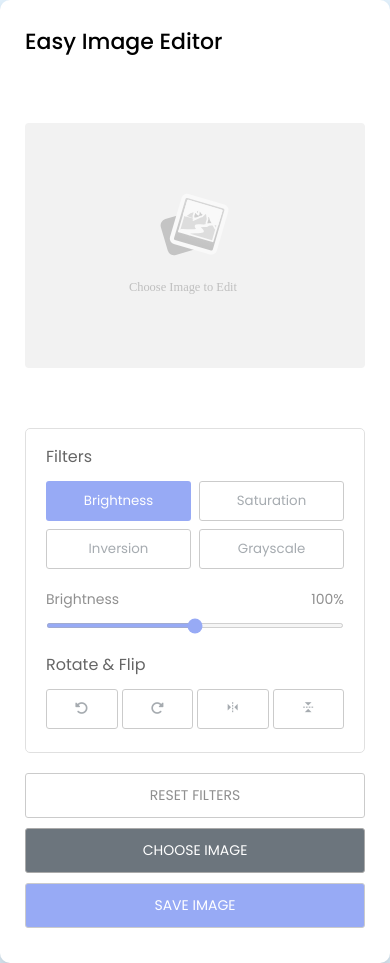
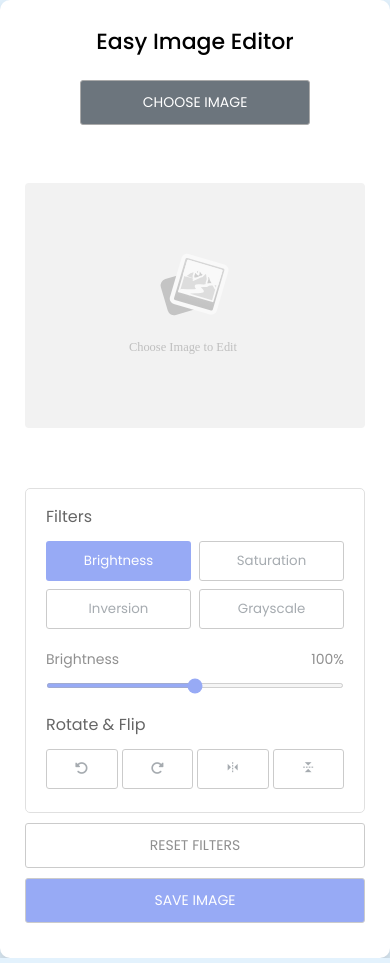
Before and after one commit to rahulkkamble/SimpleImageEditor, a plain HTML site: page index.html in a window 390 px wide. Drawn offline with nearby package versions, Linux system fonts and the light colour scheme.

Commit message:
mobile screen updated and confirm request for not saved image is added

```diff
--- a/css/style.css
+++ b/css/style.css
@@ -1,12 +1,13 @@
 @import url('https://fonts.googleapis.com/css2?family=Poppins:ital,wght@0,100;0,200;0,300;0,400;0,500;0,600;0,700;0,800;1,200;1,300;1,400;1,500;1,600;1,700;1,800&display=swap');
-*{
+
+* {
     margin: 0;
     padding: 0;
     box-sizing: border-box;
     font-family: 'Poppins', sans-serif;
 }
 
-body{
+body {
     display: flex;
     align-items: center;
     justify-content: center;
@@ -14,49 +15,52 @@ body{
     background: #e3f2fd;
 }
 
-.container{
+.container {
     width: 850px;
     background: #fff;
     border-radius: 10px;
     box-shadow: 0px 10px 20px rgba(0, 0, 0, 0.2);
     padding: 30px 35px 35px;
 }
-.container.disable :where(.editor-panel, .reset-filter, .save-img){
+
+.container.disable :where(.editor-panel, .reset-filter, .save-img) {
     opacity: 0.6;
     pointer-events: none;
 }
-.container h2{
+
+.container h2 {
     font-size: 22px;
     font-weight: 500;
 }
 
-.container .wraper{
+.container .wraper {
     display: flex;
     margin: 20px 0;
     min-height: 335px;
 
 }
 
-.wraper .editor-panel{
+.wraper .editor-panel {
     width: 280px;
     padding: 15px 20px;
     border-radius: 5px;
     border: 1px solid #ccc;
 }
 
-.editor-panel .title{
+.editor-panel .title {
     display: block;
     font-size: 16px;
     margin-bottom: 12px;
 }
 
-.editor-panel .options, .controls{
+.editor-panel .options,
+.controls {
     display: flex;
     flex-wrap: wrap;
     justify-content: space-between;
 }
 
-.editor-panel button{
+.editor-panel button {
     height: 40px;
     font-size: 14ox;
     color: #6c757d;
@@ -66,52 +70,52 @@ body{
     border: 1px solid #aaa;
 }
 
-.editor-panel button:hover{
+.editor-panel button:hover {
     background: #f5f5f5;
 }
 
-.editor-panel .filter button{
+.editor-panel .filter button {
     width: calc(100% / 2 - 4px);
 }
 
-.filter button.active{
+.filter button.active {
     color: #fff;
     background: #5372f0;
     border: #5372f0;
 }
 
-.filter .slider{
+.filter .slider {
     margin-top: 12px;
 }
 
-.filter .slider .filter-info{
+.filter .slider .filter-info {
     display: flex;
     color: #464646;
     font-size: 14px;
     justify-content: space-between;
 }
 
-.filter .slider input{
+.filter .slider input {
     width: 100%;
     height: 5px;
     accent-color: #5372f0;
 }
 
-.editor-panel .rotate{
+.editor-panel .rotate {
     margin-top: 17px;
 }
 
-.editor-panel .rotate button{
+.editor-panel .rotate button {
     width: calc(100% / 4 - 3px);
 }
 
 .rotate button:nth-child(3),
-.rotate button:nth-child(4){
+.rotate button:nth-child(4) {
     font-style: 18px;
     /* font-weight: bolder; */
 }
 
-.wraper .preview-img{
+.wraper .preview-img {
     flex-grow: 1;
     display: flex;
     justify-content: center;
@@ -122,7 +126,7 @@ body{
     /* max-height: 350px; */
 }
 
-.preview-img img{
+.preview-img img {
     max-width: 490px;
     max-height: 335px;
     min-height: 335px;
@@ -130,8 +134,9 @@ body{
     height: 100%;
     object-fit: contain;
 }
+
 /* Controls */
-.controls button{
+.controls button {
     font-size: 14px;
     cursor: pointer;
     color: #fff;
@@ -142,43 +147,83 @@ body{
     border: 1px solid #aaa;
 }
 
-.controls .reset-filter{
+.controls .reset-filter {
     color: #464646;
 }
-.controls .choose-img{
+
+.controls .choose-img {
     background-color: #6c757d;
 }
-.controls .save-img{
+
+.controls .save-img {
     background-color: #5372f0;
 }
 
 /* Media Queries */
 
 @media screen and (max-width: 760px) {
-    .container{
+    .container {
         padding: 25px;
     }
-    .container .wraper{
+
+    .container .wraper {
         flex-wrap: wrap-reverse;
     }
-    .wraper .editor-panel{
+
+    .wraper .editor-panel {
         width: 100%;
     }
-    .wraper .preview-img{
+
+    .wraper .preview-img {
         width: 100%;
         margin: 0 0 15px;
     }
 }
 
 @media screen and (max-width: 500px) {
-    .controls button{
+    .controls button {
         width: 100%;
         margin-bottom: 10px;
     }
-    .controls .row{
+
+    .controls .row {
         width: 100%;
     }
-    .controls .row .save-img{
+
+    .controls .row .save-img {
         margin-left: 0px;
     }
+
+    .container {
+        position: relative;
+        min-height: 110vh;
+        display: flex;
+        flex-direction: column;
+    }
+
+    .container h2 {
+        margin: 0 auto;
+    }
+
+    .container .wraper {
+        position: relative;
+        top: 60px;
+        /* margin-top: 10px; */
+    }
+
+    .container .controls .row>.choose-img {
+        position: absolute;
+        top: 0;
+        left: 0;
+        display: block;
+        width: -webkit-fill-available;
+        margin-left: 80px;
+        margin-right: 80px;
+        margin-top: 80px;
+        min-width: min-content;
+    }
+
+    .controls .reset-filter {
+        margin-top: 50px;
+    }
 }
--- a/js/script.js
+++ b/js/script.js
@@ -12,19 +12,34 @@ const fileInput = document.querySelector(".file-input"),
 
 let brightness = 100, saturation = 100, inversion = 0, grayscale = 0;
 let rotate = 0, flipHorizontal = 1, flipVertical = 1;
+let savedImage = true;
 
 const applyFilter = () => {
     previewImg.style.transform = `rotate(${rotate}deg) scale(${flipHorizontal}, ${flipVertical})`
     previewImg.style.filter = `brightness(${brightness}%) saturate(${saturation}%) invert(${inversion}%) grayscale(${grayscale}%)`;
 }
 const loadImg = () => {
+    const loadingImg = () => {
         let file = fileInput.files[0]; /* Users file input */
         // console.log(file)
         if (!file) return;
         previewImg.src = URL.createObjectURL(file);
         previewImg.addEventListener("load", () => {
             document.querySelector(".container").classList.remove("disable");
+            resetFilters();
+            filterOptions[0].click();  // by deafult brightness button will clicked...
+            applyFilter();
+            savedImage = false;
         })
+    }
+    if (savedImage) {
+        loadingImg();
+    } else {
+        let ansConfirm = confirm("Image isn't saved properly. Do you want to continue to load new Image??")
+        if(ansConfirm){
+            loadingImg();
+        }else return
+    }
 }
 filterOptions.forEach(option => {
     option.addEventListener("click", () => {
@@ -89,6 +104,7 @@ const resetFilters = () => {
 }
 
 const saveImage = () => {
+    savedImage = true;
     const canvas = document.createElement("canvas"); // created canvas element
     const ctx = canvas.getContext("2d"); // for drawing context to canvas
     canvas.width = previewImg.naturalWidth;
@@ -108,7 +124,7 @@ const saveImage = () => {
     link.href = canvas.toDataURL();
     link.click();
 }
-fileInput.addEventListener("change", loadImg);
+fileInput.addEventListener("change",loadImg);
 chooseImg.addEventListener("click", () => fileInput.click());
 saveImg.addEventListener("click", saveImage)
 resetFilterBtn.addEventListener("click", resetFilters);
```
Lines whose indentation alone changed are shown as unchanged.
